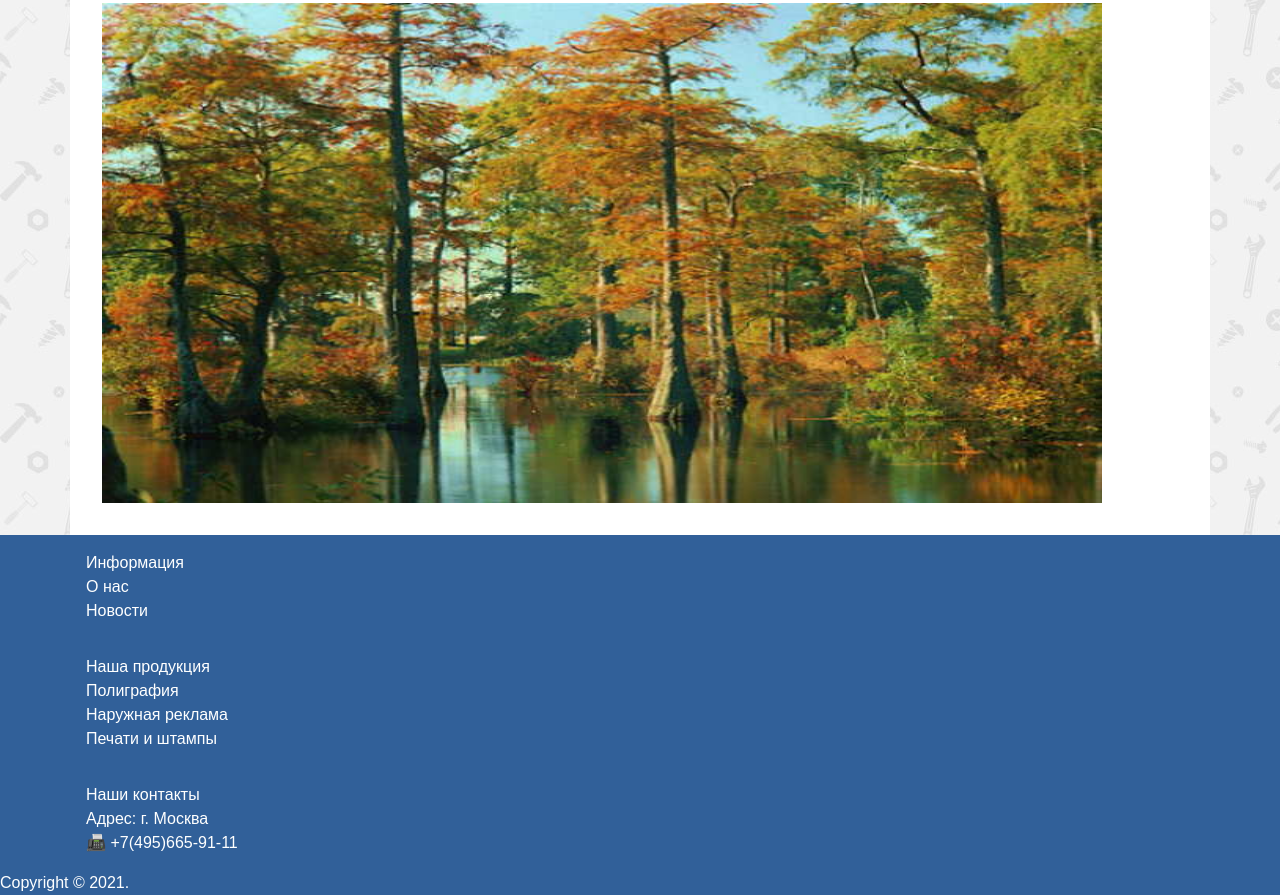
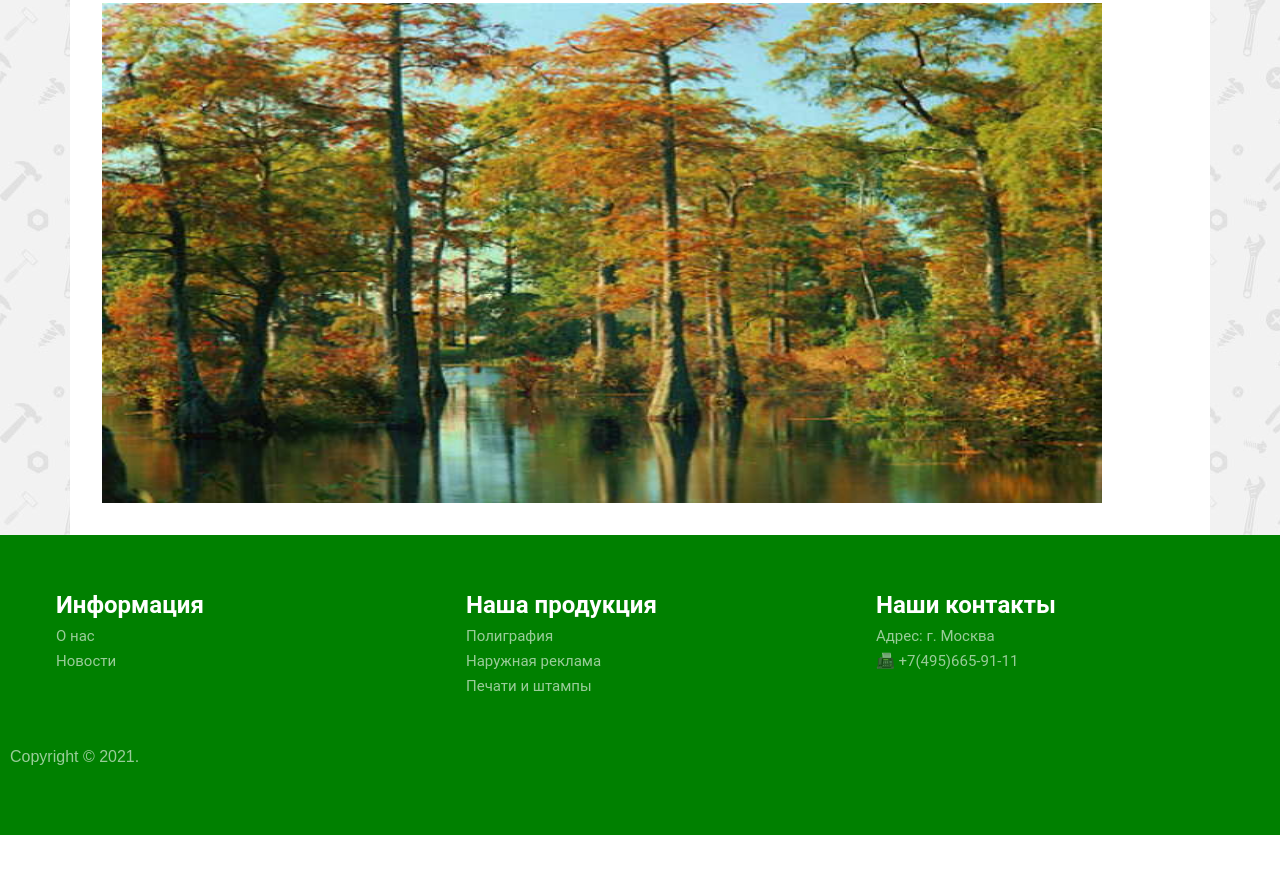
Before and after one commit to L-graf/proekt, a plain HTML site: page index.html in a window 1280 px wide. Shown: the part 323-1218 px from the top of the page. After the commit the page ends 1158 px from the top, so only its background shows below. Drawn offline with Linux system fonts and the light colour scheme.

Commit message:
“initial”

```diff
--- a/css/style.css
+++ b/css/style.css
@@ -417,3 +417,42 @@ main {
 		gap: 14px;
 	}
 }
+/* footer */
+footer {
+	display: flex;
+	flex-direction: column;
+	background: green;
+	color: #fff;
+	height: 300px;
+	padding:10px;
+	flex: none;
+}
+.topfooter{
+	display: flex;
+	flex-direction: row;
+	justify-content: space-between ;
+	align-items: flex-start;
+	padding: 30px;
+	gap: 30px;
+}
+footer .container {
+	justify-content: space-around;
+	font: 15px/25px 'Roboto',sans-serif;
+}
+.title{
+	font: bold 24px 'Roboto', sans-serif;
+	cursor: pointer;
+	margin-bottom: 5px;
+}
+.title a{
+	text-decoration: none;
+	color: #fff;
+
+}
+.item{
+	opacity: 0.6;
+	white-space: nowrap;
+}
+.bottomfooter{
+	opacity: 0.6;
+}
```
